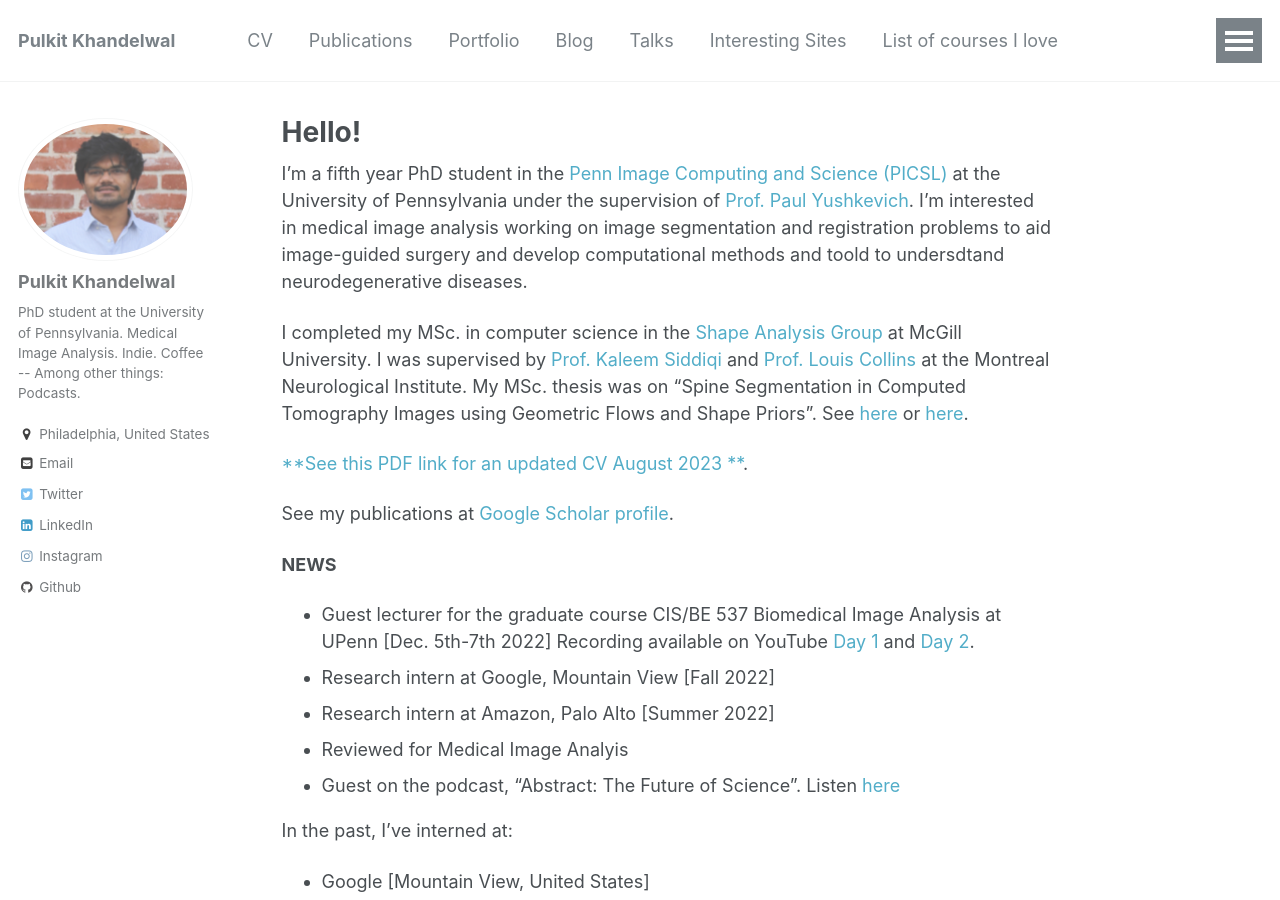
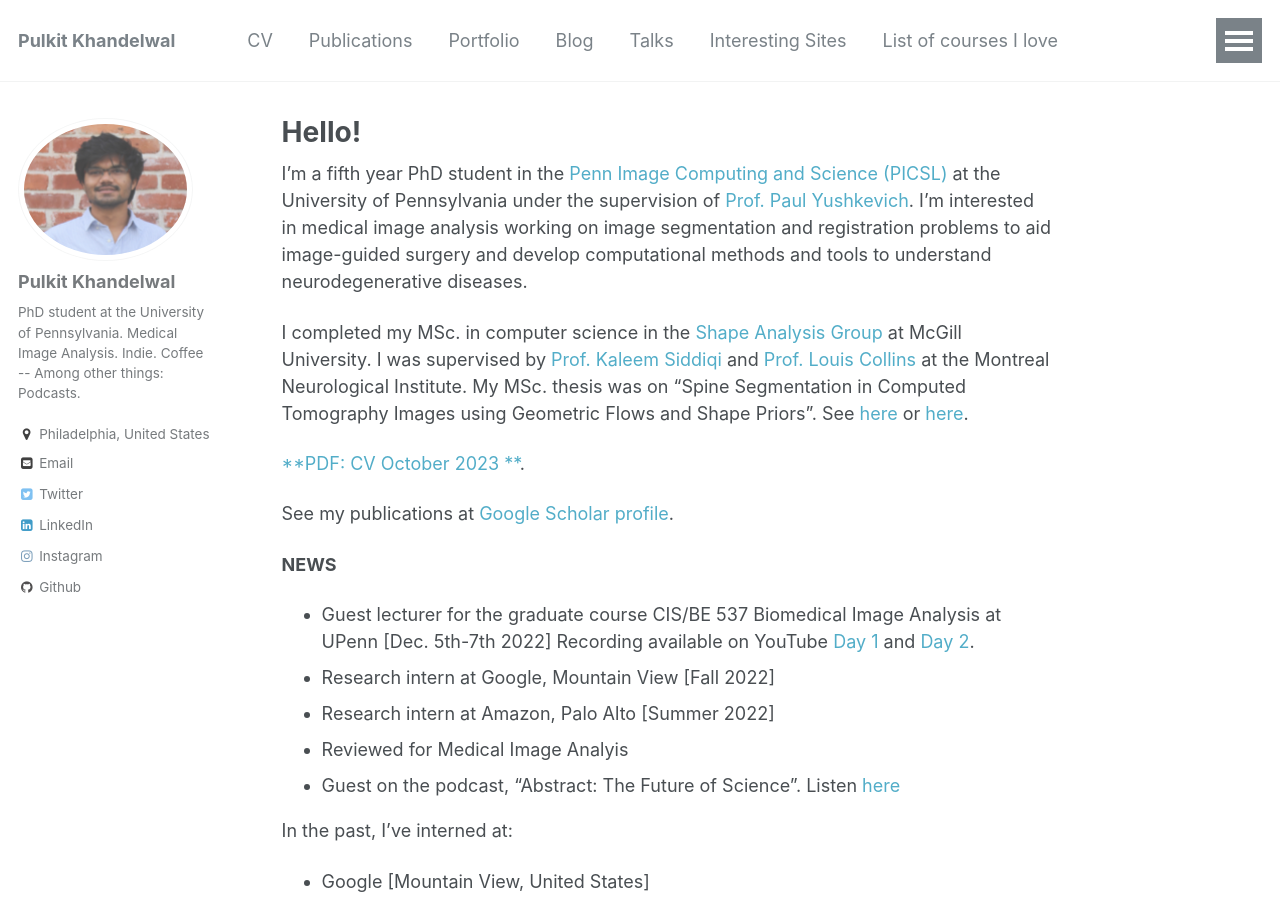
Before and after one commit to Pulkit-Khandelwal/pulkit-khandelwal.github.io, a Jekyll site: the page built from _pages/about.md, in a window 1280 px wide and 900 px high. Built offline with Jekyll 4.4.1, drawn with Linux system fonts in a browser that asks for light colours.

Commit message:
Update about.md

```diff
--- a/_pages/about.md
+++ b/_pages/about.md
@@ -8,11 +8,11 @@
   - /about.html
 ---
 
-I'm a fifth year PhD student in the [Penn Image Computing and Science (PICSL)](http://picsl.upenn.edu/) at the University of Pennsylvania under the supervision of [Prof. Paul Yushkevich](https://www.med.upenn.edu/apps/faculty/index.php/g275/p2693923). I'm interested in medical image analysis working on image segmentation and registration problems to aid image-guided surgery and develop computational methods and toold to undersdtand neurodegenerative diseases.
+I'm a fifth year PhD student in the [Penn Image Computing and Science (PICSL)](http://picsl.upenn.edu/) at the University of Pennsylvania under the supervision of [Prof. Paul Yushkevich](https://www.med.upenn.edu/apps/faculty/index.php/g275/p2693923). I'm interested in medical image analysis working on image segmentation and registration problems to aid image-guided surgery and develop computational methods and tools to understand neurodegenerative diseases.
 
 I completed my MSc. in computer science in the [Shape Analysis Group](http://www.cim.mcgill.ca/~shape/) at McGill University. I was supervised by [Prof. Kaleem Siddiqi](http://www.cim.mcgill.ca/~siddiqi/) and [Prof. Louis Collins](http://nist.mni.mcgill.ca/) at the Montreal Neurological Institute. My MSc. thesis was on "Spine Segmentation in Computed Tomography Images using Geometric Flows and Shape Priors". See [here](https://escholarship.mcgill.ca/concern/theses/4b29bb21t) or [here](https://www.frontiersin.org/articles/10.3389/fcomp.2021.592296/full).
 
-[**See this PDF link for an updated CV August 2023 **](https://github.com/Pulkit-Khandelwal/pulkit-khandelwal.github.io/blob/master/Pulkit_Khandelwal_CV.pdf).
+[**PDF: CV October 2023 **](https://github.com/Pulkit-Khandelwal/pulkit-khandelwal.github.io/blob/master/Pulkit_Khandelwal_CV.pdf).
 
 See my publications at [Google Scholar profile](https://scholar.google.com/citations?hl=en&user=6BOwPcoAAAAJ&view_op=list_works&sortby=pubdate).
 
```
